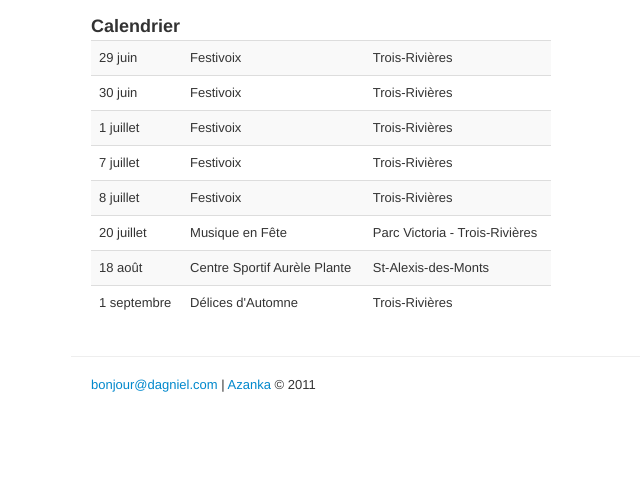
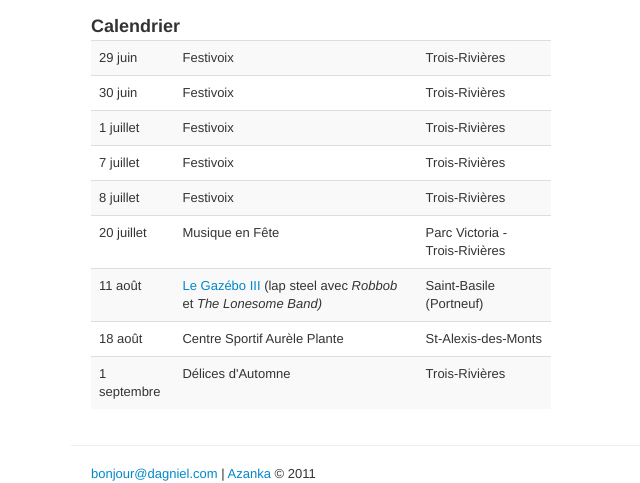
Before and after one commit to dsimard/dagniel, a Jekyll site: the page built from index.html, in a window 1280 px wide. Shown: the part 661-1144 px from the top of the page, without its empty margins (79-719 px from the left). Built offline with Jekyll 4.4.1, drawn with Linux system fonts in a browser that asks for light colours; Markdown is read by kramdown in place of the engine named in the settings; before the commit the page ends 1055 px from its top, so only the background shows below that.

Commit message:
Change youtube, add show

```diff
--- a/index.html
+++ b/index.html
@@ -48,6 +48,11 @@ layout: default
       <tr><td>7 juillet</td><td>Festivoix</td><td>Trois-Rivières</td></tr>
       <tr><td>8 juillet</td><td>Festivoix</td><td>Trois-Rivières</td></tr>
       <tr><td>20 juillet</td><td>Musique en Fête</td><td>Parc Victoria - Trois-Rivières</td></tr>
+      <tr>
+        <td>11 août</td>
+        <td><a href="http://www.facebook.com/events/300164826745922/">Le Gazébo III</a> (lap steel avec <em>Robbob</em> et <em>The Lonesome Band)</em></td>
+        <td>Saint-Basile (Portneuf)</td>
+      </tr>
       <tr><td>18 août </td><td>Centre Sportif Aurèle Plante</td><td>St-Alexis-des-Monts</td></tr>
       <tr><td>1 septembre</td><td>Délices d'Automne</td><td>Trois-Rivières</td></tr>
     </table>
@@ -69,5 +74,5 @@ layout: default
     <a href="https://docs.google.com/document/d/19NltHc1rv6PGBBgQ5bBcWyO6yHceHCwMCorrUmJYuAU/edit" target="_blank"><strong>Dossier de presse</strong></a>
     est disponible.
   </p>
-  <iframe width="480" height="385" src="http://www.youtube.com/embed/videoseries?list=PL4DD61B83D0560E2B&amp;hl=en_GB" frameborder="0" allowfullscreen></iframe>
+  <iframe width="480" height="385" src="http://www.youtube.com/embed/videoseries?list=PL471C74D46AB50DC6&amp;hl=en_GB" frameborder="0" allowfullscreen></iframe>
 </div>
```
